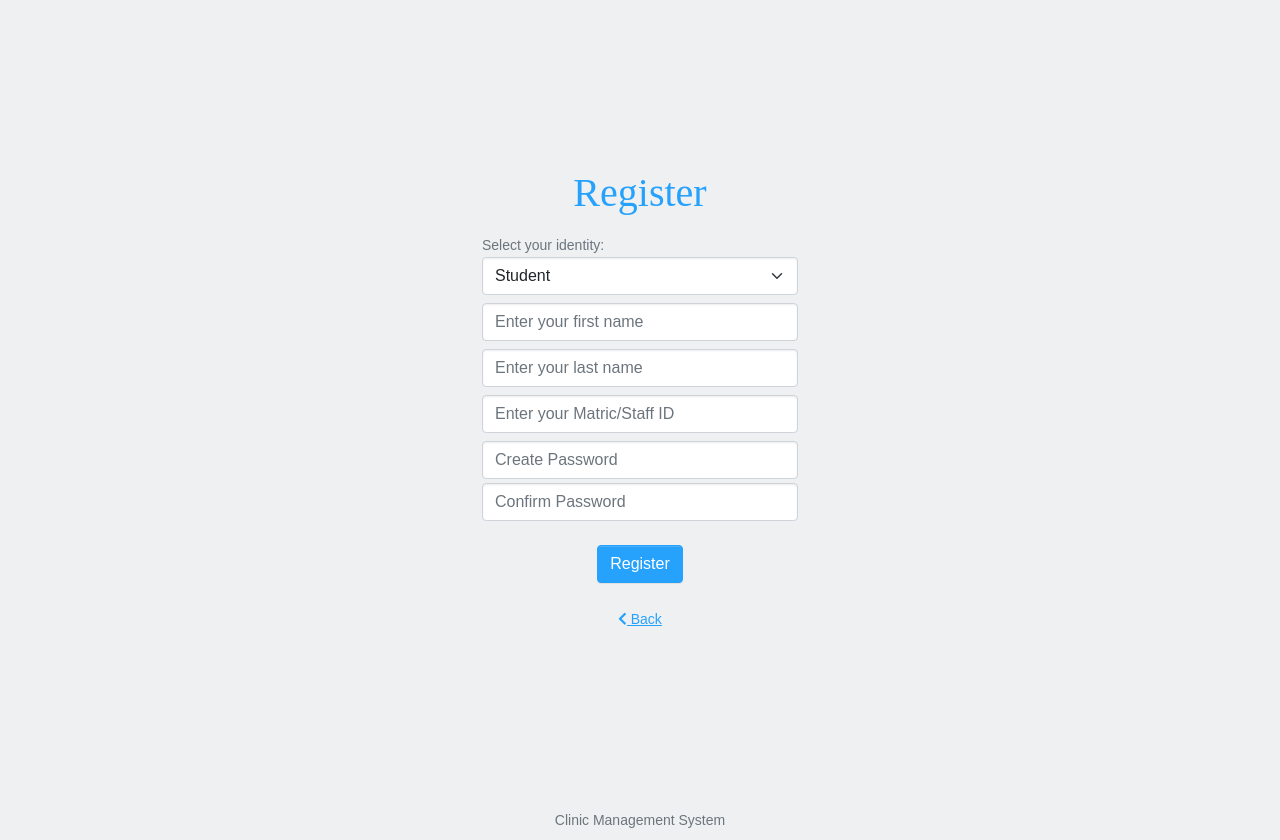
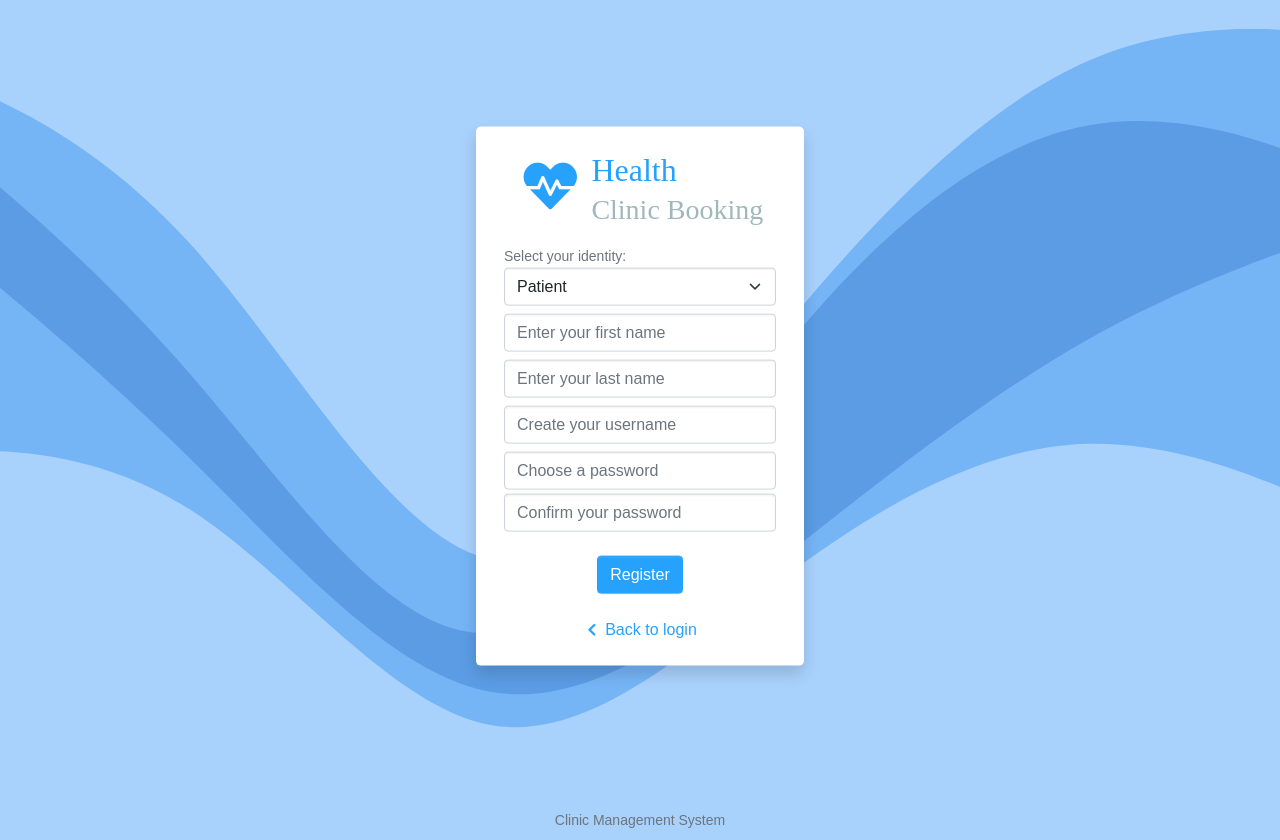
Before and after one commit to ad4mny/clinic-booking-system, a CodeIgniter app: page /clinic-booking-system/register in a window 1280 px wide. Run offline with CodeIgniter, Linux system fonts and the light colour scheme; some libraries are stand-ins or nearby versions; some web fonts are replaced.

Commit message:
added background image to login and registration page
minor ui update on login and registration form

```diff
--- a/application/views/RegisterView.php
+++ b/application/views/RegisterView.php
@@ -1,15 +1,20 @@
-<div class="container vh-100 d-flex align-items-middle justify-content-center">
-    <div class="row m-auto p-5">
-        <div class="col-4 offset-4 ">
-            <form class="row g-2" method="post" action="<?php echo base_url(); ?>register/submit">
-                <div class="col-12 text-center">
-                    <h1 class="text-primary fw-light ">Register</h1>
+<div class="container position-relative vh-100 w-50">
+    <div class="position-absolute top-50 start-50 translate-middle">
+        <form class="row g-2 bg-white p-4 shadow rounded-3" method="post" action="<?php echo base_url(); ?>register/submit">
+            <div class="col-12 m-auto d-flex align-items-center justify-content-center">
+                <h1 class="text-primary me-2">
+                    <i class="fas fa-heartbeat fa-fw fa-lg"></i>
+                </h1>
+                <h2 class="text-primary">
+                    Health<br>
+                    <small class="text-secondary">Clinic Booking</small>
+                </h2>
             </div>
             <div class="col-12">
                 <small class="text-muted">Select your identity:</small>
                 <select class="form-select" name="role">
-                        <option value="0" selected>Student</option>
-                        <option value="1">Lecturer</option>
+                    <option value="0" selected>Patient</option>
+                    <option value="1">Doctor</option>
                 </select>
             </div>
             <div class="col-12">
@@ -19,19 +24,19 @@
                 <input type="text" class="form-control" name="lastName" placeholder="Enter your last name" required>
             </div>
             <div class="col-12">
-                    <input type="text" class="form-control" name="username" placeholder="Enter your Matric/Staff ID" required>
+                <input type="text" class="form-control" name="username" placeholder="Create your username" required>
             </div>
             <div class="col-12">
-                    <input type="password" class="form-control mb-1" name="password" placeholder="Create Password" required>
-                    <input type="password" class="form-control" name="comparePassword" placeholder="Confirm Password" required>
+                <input type="password" class="form-control mb-1" name="password" placeholder="Choose a password" required>
+                <input type="password" class="form-control" name="comparePassword" placeholder="Confirm your password" required>
             </div>
             <div class="col-12 text-center py-3">
                 <input type="submit" name="submit" class="btn btn-primary text-white" value="Register">
             </div>
             <div class=" col-12 text-center">
-                    <small><a href="<?php echo base_url(); ?>login" class="text-primary"><i class="fas fa-chevron-left"></i> Back</a></small>
+                <a href="<?php echo base_url(); ?>login" class="text-primary text-decoration-none">
+                    <i class="fas fa-chevron-left fa-fw fa-sm"></i> Back to login</a>
             </div>
         </form>
     </div>
 </div>
-</div>
--- a/assets/css/style.css
+++ b/assets/css/style.css
@@ -1,5 +1,9 @@
 body,
 html {
+    background-image: url('../image/background.svg');
+    background-repeat: no-repeat;
+    background-position: center;
+    background-size: cover;
     font-family: 'Muli', sans-serif;
     margin: 0;
     padding: 0;
```
Also changed, not shown: application/views/LoginView.php (+10 -4 lines), assets/image/background.svg (added). Lines whose indentation alone changed are shown as unchanged.
